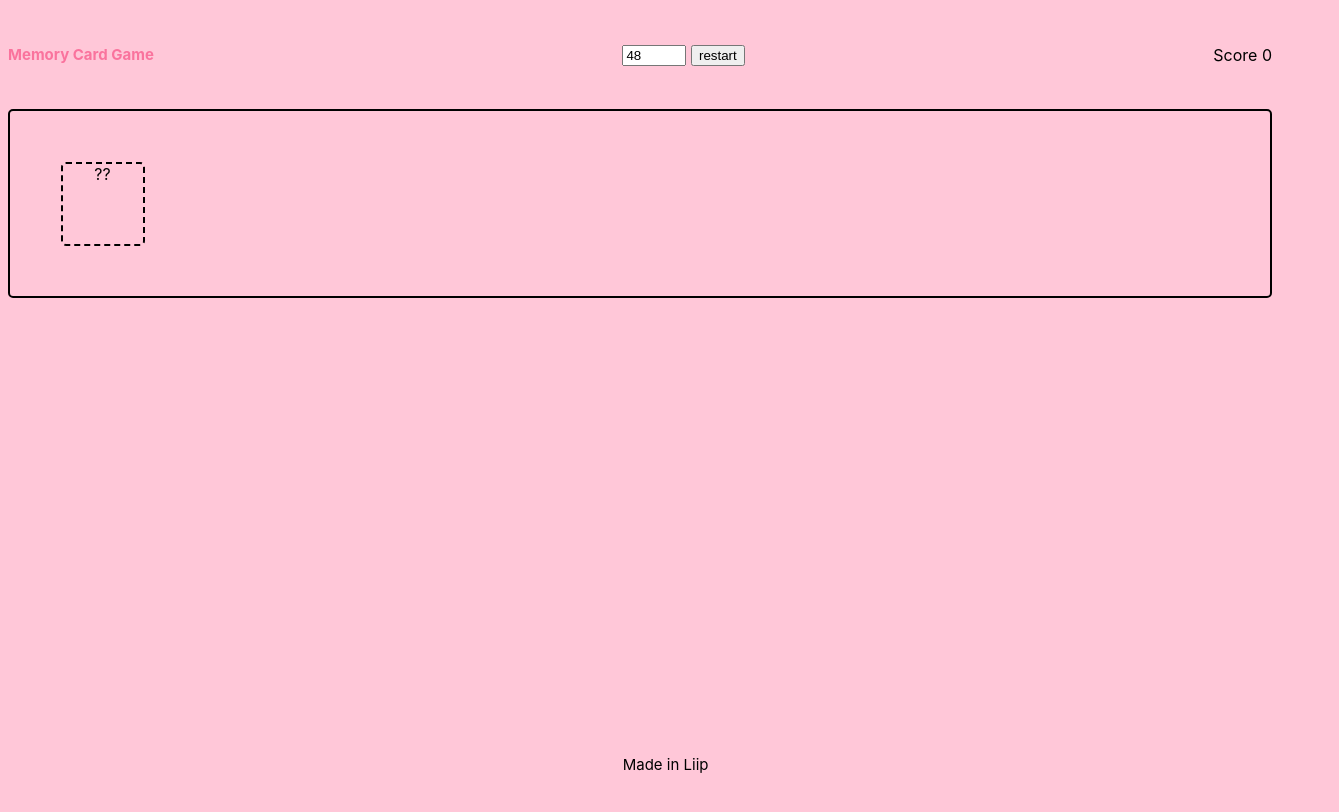
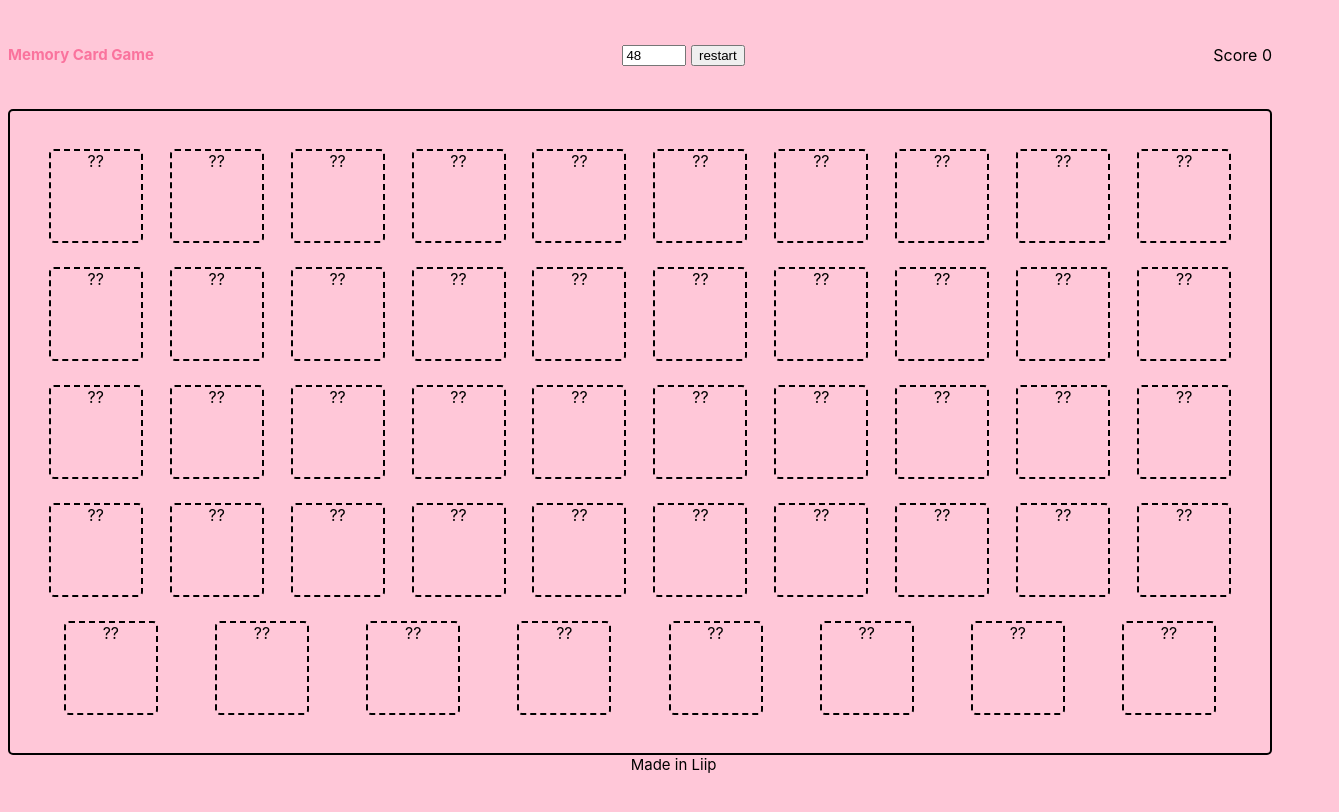
Before and after one commit to jjbx-afk/memory-card, a plain HTML site: page index.html in a window 1280 px wide. Both pictures are taken after a click on the button "restart". Shown: the whole page, 1339 px wide, since content can reach past the window. Drawn offline with Linux system fonts and the light colour scheme.

Commit message:
creating for loop of cards

```diff
--- a/main.css
+++ b/main.css
@@ -20,32 +20,34 @@ header {
 }
 
 footer {
-    position: fixed;
-    left: 0%;
-    bottom: 0%;
-    width: 100%;
-    text-align: center;
     font-size: 15px;
     padding: 2%;
     margin-top: 8%;
+    text-align: center;
+    position:absolute;
+    bottom:0;
+    width:100%;
 }
 
-#memoryCards {
-    width: auto;
-    margin-inline: auto;
+.container{
     border: 2px solid #000000;
     clear: both;
     border-radius: 5px;
-    padding: 4%;
+    padding: 2%;
+    display: flex;
+    justify-content: space-around;
+    flex-wrap: wrap;
+    margin-bottom: 5%;
 }
 
-.memoryCard{
-    margin: 0;
+.card{
+    margin: 1%;
     border: 2px solid #000000;
     clear: both;
     border-radius: 5px;
-    width : 80px;
-    height : 80px;
+    width : 90px;
+    height : 90px;
     border-style: dashed;
     text-align: center;
+
 }
--- a/main.js
+++ b/main.js
@@ -1,5 +1,5 @@
 
-// try to reach the memory card class to put in a for loop
+// remove div
 // loop show ?? cards as the input is
 // if card is clicked use randomiser for half of the card
 // show the card for 3 sec
@@ -10,25 +10,25 @@
 
 
 
+const container = document.querySelector("#memoryCards");
+container.classList.add("container");
+container.querySelector(".memoryCard").remove();
 
-let repeatDiv = document.getElementsByClassName("memoryCard");
+document.getElementById("inputNbrOfCard").value;
+const input = document.getElementById("inputNbrOfCard");
 
+const btn = document.getElementById("btnRestart");
+btn.addEventListener('click', onClick);
 
-for (let i = 0; i < 10; i++) {
+const valueInput = input.value;
+function onClick() {
 
-    repeatDiv.appendChild(repeatDiv);
+    for (i = 0; i < valueInput; i++) {
 
+        let cards = document.createElement("div");
+        cards.textContent = "??"
+        container.appendChild(cards);
+        cards.classList.add("card");
+    }
 
-};
-
-
-
-function randomCard(min, max) {
-    const minNumber = Math.ceil(min);
-    const maxNumber = Math.ceil(max);
-    let randomNum = console.log(Math.floor(Math.random() * (maxNumber - minNumber)));
-    let card =  document.createElement("div");
-    document.body.appendChild(card);
-    card.textContent =
 }
-randomCard
```
Also changed, not shown: index.html (+1 -1 lines).
